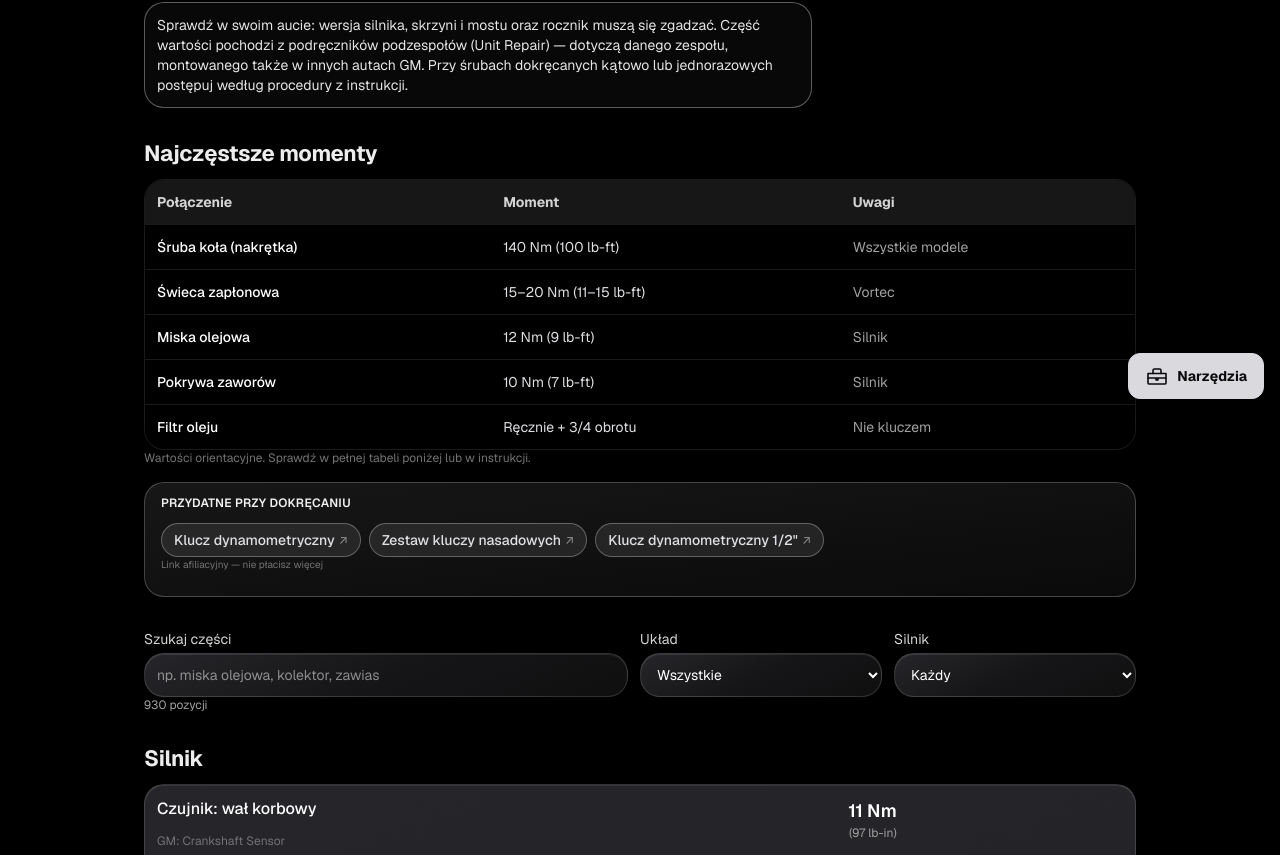
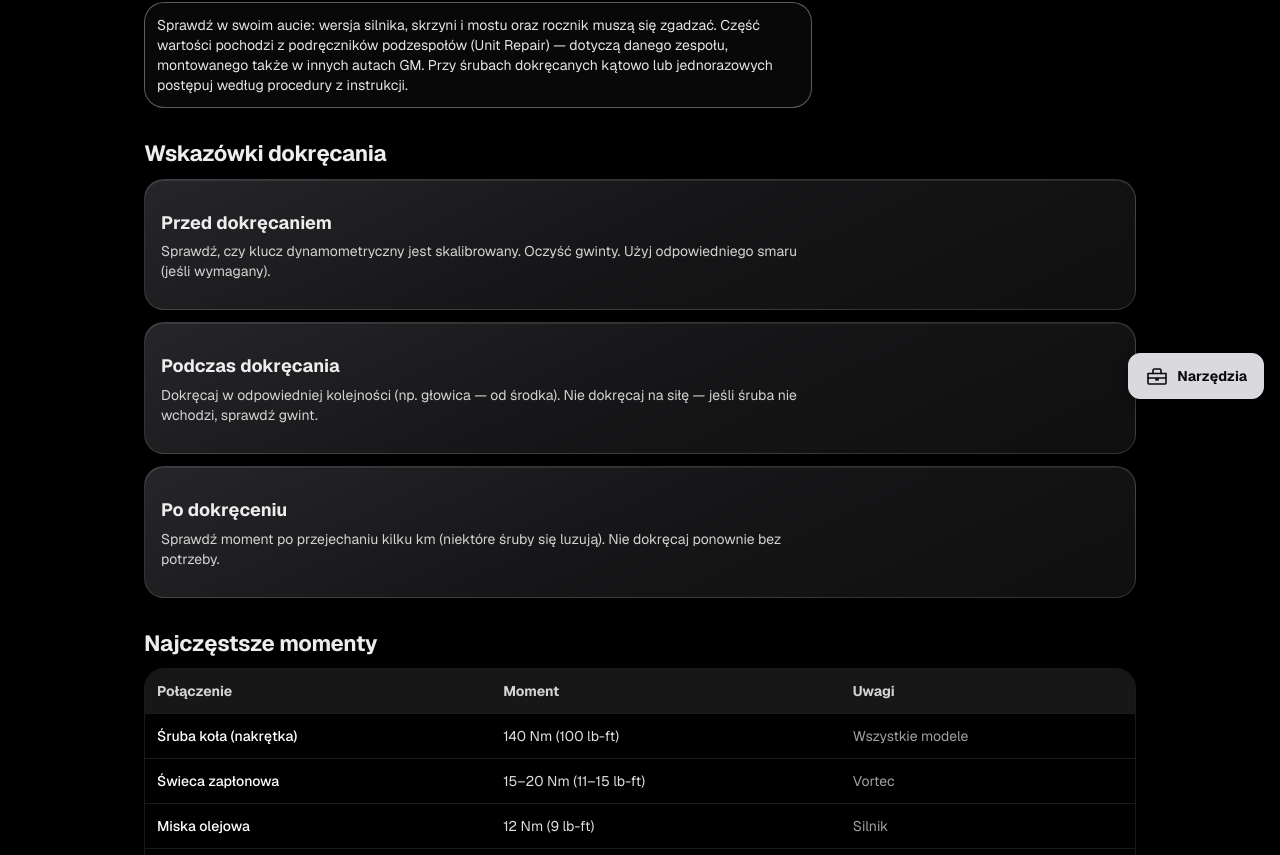
Before and after one commit to tsrc4mm9gg-netizen/gmt400-app, a Next.js app: page /momenty-dokrecania in a window 1280 px wide. Shown: the part 385-1240 px from the top of the page. Built offline with nearby package versions, Linux system fonts and the light colour scheme.

Commit message:
feat: add practical tips to momenty-dokrecania

```diff
--- a/src/app/momenty-dokrecania/page.tsx
+++ b/src/app/momenty-dokrecania/page.tsx
@@ -18,6 +18,12 @@ const COMMON_TORQUES = [
   { name: 'Miska olejowa', torque: '12 Nm (9 lb-ft)', note: 'Silnik' },
   { name: 'Pokrywa zaworów', torque: '10 Nm (7 lb-ft)', note: 'Silnik' },
   { name: 'Filtr oleju', torque: 'Ręcznie + 3/4 obrotu', note: 'Nie kluczem' },
+];
+
+const TIPS = [
+  { title: 'Przed dokręcaniem', tip: 'Sprawdź, czy klucz dynamometryczny jest skalibrowany. Oczyść gwinty. Użyj odpowiedniego smaru (jeśli wymagany).' },
+  { title: 'Podczas dokręcania', tip: 'Dokręcaj w odpowiedniej kolejności (np. głowica — od środka). Nie dokręcaj na siłę — jeśli śruba nie wchodzi, sprawdź gwint.' },
+  { title: 'Po dokręceniu', tip: 'Sprawdź moment po przejechaniu kilku km (niektóre śruby się luzują). Nie dokręcaj ponownie bez potrzeby.' },
 ];
 
 const faqItems = [
@@ -57,6 +63,18 @@ export default function MomentyPage() {
       </p>
 
       <section className="mt-6">
+        <h2 className="text-xl font-semibold text-silver-300">Wskazówki dokręcania</h2>
+        <div className="mt-3 space-y-3">
+          {TIPS.map(item => (
+            <div key={item.title} className="rounded-xl border border-white/10 bg-neutral-900 p-4">
+              <h3 className="font-semibold text-silver-200">{item.title}</h3>
+              <p className="mt-1 text-sm text-neutral-300">{item.tip}</p>
+            </div>
+          ))}
+        </div>
+      </section>
+
+      <section className="mt-6">
         <h2 className="text-xl font-semibold text-silver-300">Najczęstsze momenty</h2>
         <div className="mt-3 overflow-x-auto rounded-xl border border-white/10">
           <table className="w-full text-left text-sm">
```
